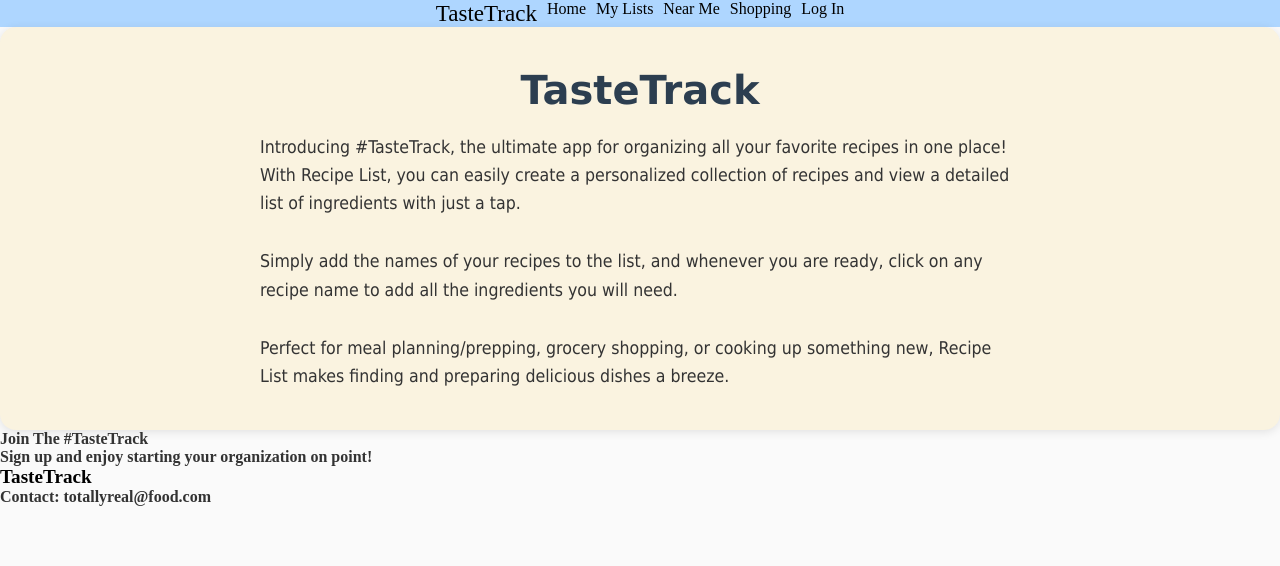
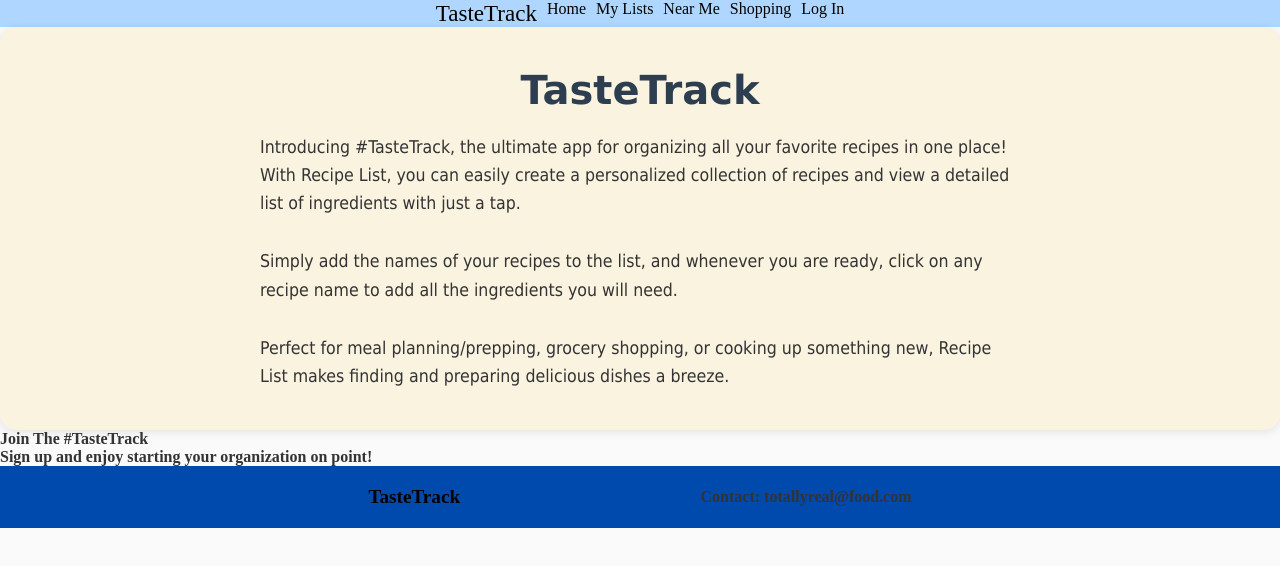
Before and after one commit to Davopotron/Organizer-frontend, a React (Vite) app: page / in a window 1280 px wide. Shown: the top 566 px of the page. Built offline with nearby package versions, Linux system fonts and the light colour scheme.

Commit message:
changes on footer css

```diff
--- a/src/css/footer.css
+++ b/src/css/footer.css
@@ -7,6 +7,7 @@ html {
 * {
   margin: 0;
   padding: 0;
+
   box-sizing: border-box;
   font-family: 'Poppins, sans-serif';
 }
@@ -23,3 +24,15 @@ html {
 footer {
   margin-top: auto;
 }
+.footer {
+  position: sticky;
+  bottom: 0;
+  left: 0;
+  width: 100%;
+  padding: 20px 10%;
+  background: #004aad;
+  display: flex;
+  justify-content: space-evenly;
+  align-items: center;
+  z-index: 100;
+}
```
